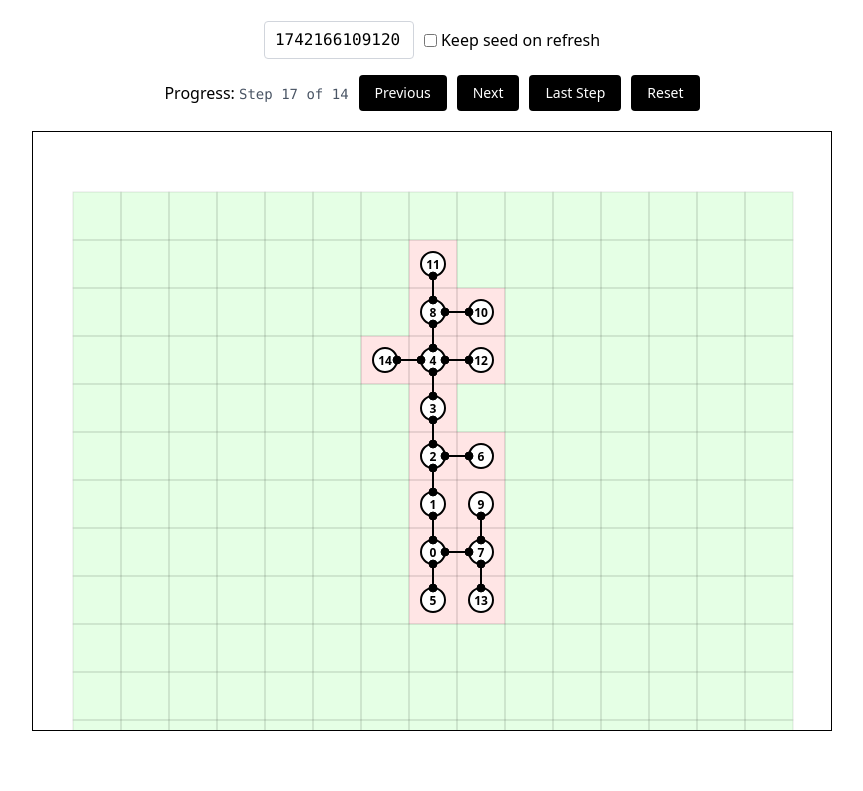
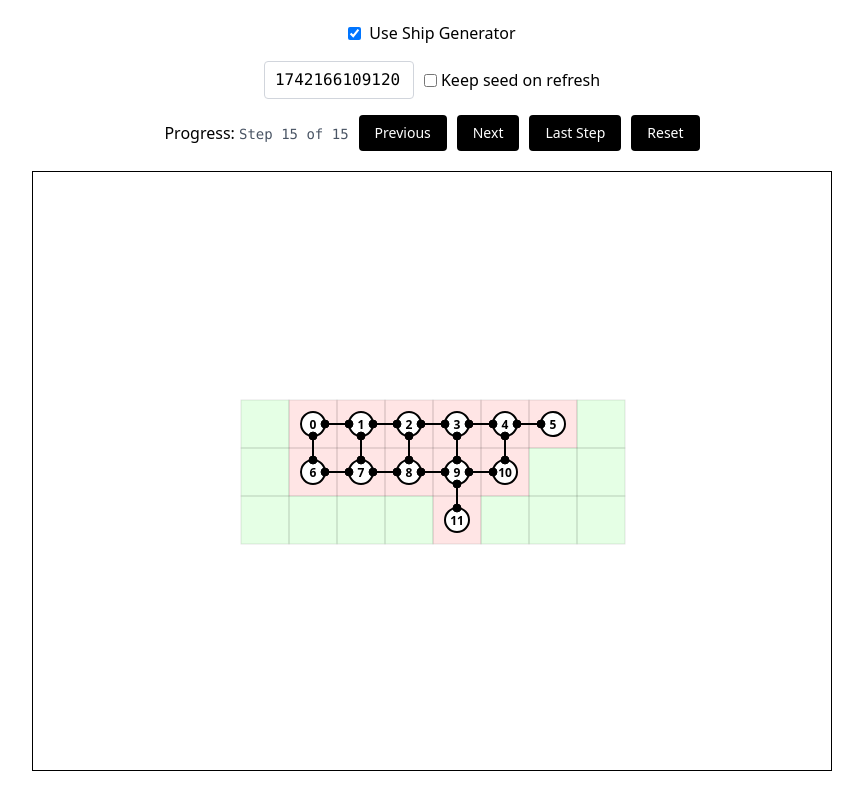
Before and after one commit to Haustgeirr/mothership-ship-gen, a website built with Vite: page index.html in a window 1280 px wide. Both pictures are taken after a click on the button "Reset". Shown: the part 55-846 px from the top of the page, without its empty margins (208-1071 px from the left). Before the commit the page ends 806 px from the top, so only its background shows below. Built offline with nearby package versions, Linux system fonts and the light colour scheme.

Commit message:
feat: added dice roll based generator

```diff
--- a/index.html
+++ b/index.html
@@ -11,7 +11,7 @@
 <body class="max-w-6xl mx-auto p-5 font-sans">
   <h1 class="text-center text-gray-800 text-2xl font-bold mb-6">MRPG Ship Generator</h1>
   <div class="mb-5 text-center">
-    <div class="mb-4">
+    <div class="controls mb-4 flex flex-col items-center justify-center">
       <div class="flex items-center justify-center gap-2.5 mt-1.5">
         <input type="number" id="seed-input" placeholder="Enter seed value"
           class="px-2.5 py-1.5 border border-gray-300 rounded font-mono w-[150px]">
--- a/src/main.ts
+++ b/src/main.ts
@@ -1,5 +1,6 @@
 import './styles.css';
 import { DungeonGenerator } from './generator';
+import { ShipGenerator } from './shipGenerator';
 import { DungeonRenderer } from './renderer';
 import type { GenerationConfig } from './types';
 import { PRNG } from './prng';
@@ -15,14 +16,24 @@ const nextButton = document.querySelector<HTMLButtonElement>('#next-step');
 const prevButton = document.querySelector<HTMLButtonElement>('#prev-step');
 const lastStepButton = document.querySelector<HTMLButtonElement>('#last-step');
 const resetButton = document.querySelector<HTMLButtonElement>('#reset');
-
-if (!svgElement) {
-  throw new Error("SVG element with id 'dungeon-svg' not found");
+// Add toggle for generator type
+const generatorToggle = document.createElement('div');
+generatorToggle.innerHTML = `
+  <label style="display: flex; align-items: center; margin-bottom: 10px;">
+    <input type="checkbox" id="ship-generator-toggle" checked>
+    <span style="margin-left: 8px;">Use Ship Generator</span>
+  </label>
+`;
+const controlsContainer = document.querySelector('.controls');
+if (controlsContainer) {
+  controlsContainer.insertBefore(generatorToggle, controlsContainer.firstChild);
 }
+const shipGeneratorToggle = document.querySelector<HTMLInputElement>('#ship-generator-toggle');
 
 // Local storage keys
 const SEED_KEY = 'dungeon-seed';
 const PERSIST_SEED_KEY = 'persist-dungeon-seed';
+const GENERATOR_TYPE_KEY = 'generator-type';
 
 // Check if we should use a persisted seed
 const shouldPersistSeed = localStorage.getItem(PERSIST_SEED_KEY) === 'true';
@@ -39,14 +50,15 @@ if (shouldPersistSeed && localStorage.getItem(SEED_KEY)) {
 } else {
   // Otherwise use the current timestamp
   // Initialize PRNG, generator and renderer
-  seed = 1738277232585;
-  // seed = 1738405946252;
-  // seed = 1738879648505; // TypeError: Cannot read properties of undefined (reading 'y')
-  // seed = 1738879581226; //  straight path solve
-  // seed = 1738879852013; //  straight path solve 2
-  // seed = 1738880047796; //  straight path solve 2
-  // seed = 1740871377536;
-  // seed = Date.now();
+  // seed = 1738277232585;
+  // seed = 1742164405073;
+  seed = Date.now();
+}
+
+// Get generator type from local storage or default to ship generator
+const useShipGenerator = localStorage.getItem(GENERATOR_TYPE_KEY) === 'ship' || true;
+if (shipGeneratorToggle) {
+  shipGeneratorToggle.checked = useShipGenerator;
 }
 
 // Initialize the PRNG with the seed
@@ -116,10 +128,10 @@ const shipTypesShipBreakers: Record<number, ShipTypeShipBreakers> = {
  * Space Encounter Table (d100)
  * Used to determine random encounters in deep space
  */
-const shipTypeTable = Dice.createOutcomeTable<ShipTypeDeadPlanet>(
+const shipTypeTable = Dice.createOutcomeTable<ShipTypeShipBreakers>(
   100,
   1,
-  shipTypesDeadPlanet
+  shipTypesShipBreakers
 );
 
 const shipStatusTable = Dice.createOutcomeTable(
@@ -372,22 +384,25 @@ const namePartCTable = Dice.createOutcomeTable(
 );
 
 
+// Function to generate a dungeon with a specific seed
+function generateDungeon(seedValue: number) {
+  // Store the seed if persistence is enabled
+  if (persistSeedCheckbox && persistSeedCheckbox.checked) {
+    localStorage.setItem(SEED_KEY, seedValue.toString());
+  }
+
+  // Save generator preference
+  if (shipGeneratorToggle) {
+    localStorage.setItem(GENERATOR_TYPE_KEY, shipGeneratorToggle.checked ? 'ship' : 'dungeon');
+  }
+
   // Roll on each table and log the results
   console.log("=== Rolling on all outcome tables ===");
 
   console.log(`${Dice.rollWithOutcome(namePartATable)} ${Dice.rollWithOutcome(namePartBTable)} ${Dice.rollWithOutcome(namePartCTable)}`);
 
   const shipType = Dice.rollWithOutcome(shipTypeTable);
-console.log(`Ship Type: ${shipType.name}`);
-
-console.log(`It has ${Dice.roll(6, 1).total + shipType.minDecks} decks`);
-
-// Generate rooms for each deck
-const numDecks = Dice.roll(shipType.maxDecks - shipType.minDecks + 1).total + shipType.minDecks - 1;
-for (let i = 0; i < numDecks; i++) {
-  const roomCount = Dice.rollFromNotation(shipType.roomsPerDeck).total;
-  console.log(`Deck ${i + 1} has ${roomCount} rooms`);
-}
+  console.log(`Ship Type: ${shipType.name} decks: ${shipType.decks}`);
 
   const shipStatus = Dice.rollWithOutcome(shipStatusTable);
   console.log(`Ship Status: ${shipStatus}`);
@@ -415,16 +430,34 @@ console.log(`Random Cargo: ${randomCargo}`);
 
   console.log("=== End of rolls ===");
 
-// Function to generate a dungeon with a specific seed
-function generateDungeon(seedValue: number) {
-  // Store the seed if persistence is enabled
-  if (persistSeedCheckbox && persistSeedCheckbox.checked) {
-    localStorage.setItem(SEED_KEY, seedValue.toString());
+  let dungeon;
+  let navigationData;
+
+  // Use the appropriate generator based on the toggle
+  if (shipGeneratorToggle && shipGeneratorToggle.checked) {
+    // Ship Generator
+    // Use the existing shipType from line 391 instead of selecting a new random one
+    console.log(`Using existing ship type: ${shipType.name} with ${shipType.decks} decks`);
+
+    // Generate the ship layout using our new generator
+    dungeon = shipGenerator.generateShipFromType(shipType);
+
+    if (shipGenerator.validateDungeon(dungeon)) {
+      console.log('Generated valid ship layout with:', {
+        rooms: dungeon.rooms.length,
+        links: dungeon.links.length,
+        shipType: shipType.name,
+        decks: shipType.decks,
+      });
+      navigationData = shipGenerator.createNavigationGrid();
+    } else {
+      console.error('Generated ship layout is not fully connected');
+      navigationData = shipGenerator.createNavigationGrid();
+      renderer.renderDebug(dungeon, navigationData);
+      return;
     }
-
-  // Initialize the PRNG with the new seed
-  new PRNG(seedValue);
-
+  } else {
+    // Dungeon Generator
     // Generate dungeon configuration using dice rolls
     const numRooms = Dice.roll(6, 4).total; // 4d6 rooms
 
@@ -442,14 +475,21 @@ function generateDungeon(seedValue: number) {
     console.log('Generating dungeon with config:', config);
 
     // Generate the dungeon
-  const dungeon = generator.generate(config);
+    dungeon = dungeonGenerator.generate(config);
 
-  if (generator.validateDungeon(dungeon)) {
+    if (dungeonGenerator.validateDungeon(dungeon)) {
       console.log('Generated valid dungeon with:', {
         rooms: dungeon.rooms.length,
         links: dungeon.links.length,
       });
-    const navigationData = generator.createNavigationGrid();
+      navigationData = dungeonGenerator.createNavigationGrid();
+    } else {
+      console.error('Generated dungeon is not fully connected');
+      navigationData = dungeonGenerator.createNavigationGrid();
+      renderer.renderDebug(dungeon, navigationData);
+      return;
+    }
+  }
 
   // Initialize the render but don't draw links yet
   renderer.initializeRender(dungeon, navigationData);
@@ -459,11 +499,6 @@ function generateDungeon(seedValue: number) {
 
   // Update step display
   updateStepDisplay();
-  } else {
-    console.error('Generated dungeon is not fully connected');
-    const navigationData = generator.createNavigationGrid();
-    renderer.renderDebug(dungeon, navigationData);
-  }
 }
 
 // Set up seed input event listener
@@ -487,8 +522,22 @@ if (seedInput) {
   });
 }
 
-const generator = new DungeonGenerator();
+// Initialize generators
+const dungeonGenerator = new DungeonGenerator();
+const shipGenerator = new ShipGenerator();
+
+if (!svgElement) {
+  throw new Error("SVG element with id 'dungeon-svg' not found");
+}
 const renderer = new DungeonRenderer(svgElement);
+
+// Add event listener for generator toggle
+if (shipGeneratorToggle) {
+  shipGeneratorToggle.addEventListener('change', () => {
+    const newSeed = parseInt(seedInput?.value || Date.now().toString(), 10);
+    generateDungeon(newSeed);
+  });
+}
 
 // Update step display
 const updateStepDisplay = () => {
--- /dev/null
+++ b/src/shipGenerator.ts
@@ -0,0 +1,411 @@
+import type {
+    DungeonGraph,
+    RoomNode,
+    RoomLink,
+    GenerationConfig,
+} from './types';
+import { Dice } from './dice';
+import type { GridCell } from './AStarGrid';
+import { DUNGEON_CONSTANTS } from './constants';
+
+/**
+ * ShipGenerator - Creates ship layouts with rooms in a grid pattern
+ * Each deck is arranged vertically, with rooms placed adjacently in a
+ * spaceship-like configuration.
+ */
+export class ShipGenerator {
+    private cellSize: number;
+    private shipWidth: number = 0;
+    private shipHeight: number = 0;
+    private graph: DungeonGraph = { rooms: [], links: [] };
+    private grid: boolean[][] = []; // true if cell is occupied
+
+    constructor() {
+        this.cellSize = DUNGEON_CONSTANTS.CELL_SIZE;
+    }
+
+    /**
+     * Creates a room at the specified grid coordinates
+     */
+    private createRoom(id: number, x: number, y: number): RoomNode {
+        return {
+            id: id,
+            x: x * this.cellSize,
+            y: y * this.cellSize,
+            name: `Room ${id}`,
+        };
+    }
+
+    /**
+     * Checks if a grid position is occupied
+     */
+    private isPositionOccupied(x: number, y: number): boolean {
+        // Check if position is out of bounds
+        if (x < 0 || x >= this.shipWidth || y < 0 || y >= this.shipHeight) {
+            return true;
+        }
+
+        return this.grid[y][x];
+    }
+
+    /**
+     * Creates a link between two rooms
+     */
+    private createLink(
+        source: RoomNode,
+        target: RoomNode,
+        type: 'door' | 'secondary'
+    ): RoomLink {
+        return { source, target, type };
+    }
+
+    /**
+     * Gets valid adjacent positions (up, down, left, right) for a room
+     */
+    private getValidAdjacentPositions(x: number, y: number): { x: number, y: number }[] {
+        const directions = [
+            { x: 0, y: -1 }, // North
+            { x: 0, y: 1 },  // South
+            { x: 1, y: 0 },  // East
+            { x: -1, y: 0 }, // West
+        ];
+
+        return directions
+            .map(dir => ({ x: x + dir.x, y: y + dir.y }))
+            .filter(pos => !this.isPositionOccupied(pos.x, pos.y));
+    }
+
+    /**
+     * Generates a ship layout based on configuration
+     */
+    generate(config: GenerationConfig): DungeonGraph {
+        const {
+            numRooms,
+            dungeonWidth,
+            dungeonHeight,
+            minSecondaryLinks = 1,
+            maxSecondaryLinks = Math.ceil(numRooms * 0.3),
+            numDecks = 1,
+            roomsPerDeck = 0,
+            roomsPerDeckArray = [],
+        } = config;
+
+        // Store ship dimensions
+        this.shipWidth = Math.ceil(dungeonWidth / this.cellSize);
+        this.shipHeight = Math.ceil(dungeonHeight / this.cellSize);
+
+        // Initialize grid with all cells unoccupied
+        this.grid = Array(this.shipHeight)
+            .fill(null)
+            .map(() => Array(this.shipWidth).fill(false));
+
+        this.graph = {
+            rooms: [],
+            links: [],
+        };
+
+        let roomId = 0;
+
+        // If we want a structured ship with multiple rooms per deck
+        if (numDecks > 0 && (roomsPerDeck > 0 || roomsPerDeckArray.length > 0)) {
+            // Create a structured layout with multiple rooms per deck
+            // Create deck by deck
+
+            // Define a central "spine" position that will be consistent across all decks
+            const spineX = Math.floor(this.shipWidth / 2);
+
+            for (let deck = 0; deck < numDecks; deck++) {
+                const deckY = deck; // Start at y=0 (no bridge at the top)
+
+                // Get number of rooms for this deck - either from array or use default
+                const roomsThisDeck = roomsPerDeckArray[deck] !== undefined
+                    ? roomsPerDeckArray[deck]
+                    : Math.min(roomsPerDeck, this.shipWidth - 2); // Make sure rooms fit in width
+
+                // We'll place rooms around the spine position, with at least one room
+                // guaranteed to be at or adjacent to the spine
+
+                // Calculate room placement to ensure we have a balanced distribution with the spine
+                let leftRooms = Math.floor((roomsThisDeck - 1) / 2);  // Rooms to the left of spine
+                let rightRooms = roomsThisDeck - 1 - leftRooms;       // Rooms to the right of spine
+
+                // Add some randomness - shift the balance sometimes
+                if (roomsThisDeck > 2 && Dice.d(100) > 50) {
+                    // Randomly shift the balance, making one side heavier than the other
+                    const maxShift = Math.min(leftRooms, rightRooms);
+                    const shift = maxShift > 0 ? Dice.d(maxShift) : 0;
+
+                    if (Dice.d(2) === 1) {
+                        // Shift to the left
+                        leftRooms += shift;
+                        rightRooms -= shift;
+                    } else {
+                        // Shift to the right
+                        leftRooms -= shift;
+                        rightRooms += shift;
+                    }
+                }
+
+                // Start position is spine minus the number of rooms to the left
+                const startX = Math.max(1, spineX - leftRooms);
+                let endX = startX + roomsThisDeck - 1;
+
+                // Verify we're not going out of bounds
+                let finalStartX = startX;
+                if (endX >= this.shipWidth) {
+                    // If we are, adjust the startX to make sure all rooms fit
+                    finalStartX = Math.max(1, this.shipWidth - roomsThisDeck);
+                    endX = finalStartX + roomsThisDeck - 1;
+                }
+
+                // Place rooms side by side on this deck
+                for (let i = 0; i < roomsThisDeck; i++) {
+                    const roomX = finalStartX + i;
+
+                    // Skip if position is already occupied or out of bounds
+                    if (this.isPositionOccupied(roomX, deckY)) continue;
+
+                    // Create the room
+                    const newRoom = this.createRoom(roomId++, roomX, deckY);
+                    this.graph.rooms.push(newRoom);
+                    this.grid[deckY][roomX] = true;
+
+                    // Connect to room to the left if it exists
+                    if (i > 0) {
+                        const leftRoom = this.graph.rooms.find(r =>
+                            Math.floor(r.x / this.cellSize) === roomX - 1 &&
+                            Math.floor(r.y / this.cellSize) === deckY
+                        );
+                        if (leftRoom) {
+                            this.graph.links.push(this.createLink(leftRoom, newRoom, 'door'));
+                        }
+                    }
+
+                    // Connect to room on the deck above if it exists
+                    if (deck > 0) {
+                        // First try to connect to the room directly above
+                        const roomsAbove = this.graph.rooms.filter(r =>
+                            Math.floor(r.x / this.cellSize) === roomX &&
+                            Math.floor(r.y / this.cellSize) === deckY - 1
+                        );
+
+                        if (roomsAbove.length > 0) {
+                            // Connect to the room directly above
+                            this.graph.links.push(this.createLink(roomsAbove[0], newRoom, 'door'));
+                        }
+                        // If this is the room at or near the spine position, ensure vertical connectivity
+                        else if (Math.abs(roomX - spineX) <= 1) {
+                            // Find rooms on the deck above, preferring ones near the spine
+                            const centralRoomsAbove = this.graph.rooms.filter(r =>
+                                Math.floor(r.y / this.cellSize) === deckY - 1
+                            ).sort((a, b) => {
+                                // Sort by distance to the spine
+                                const distA = Math.abs(Math.floor(a.x / this.cellSize) - spineX);
+                                const distB = Math.abs(Math.floor(b.x / this.cellSize) - spineX);
+                                return distA - distB;
+                            });
+
+                            if (centralRoomsAbove.length > 0) {
+                                // Connect to the room closest to the spine on the deck above
+                                this.graph.links.push(this.createLink(centralRoomsAbove[0], newRoom, 'door'));
+                            }
+                        }
+                    }
+                }
+            }
+        } else {
+            // Use the original algorithm if numDecks and roomsPerDeck aren't specified
+            // ... [existing code]
+        }
+
+        // Add secondary links (between rooms that aren't already connected)
+        const numSecondaryLinks =
+            minSecondaryLinks + Dice.d(maxSecondaryLinks - minSecondaryLinks + 1) - 1;
+
+        // Add secondary links between rooms that are adjacent but not connected
+        for (let i = 0; i < numSecondaryLinks && i < this.graph.rooms.length * 2; i++) {
+            const room1 = this.graph.rooms[Dice.d(this.graph.rooms.length) - 1];
+
+            // Get grid coordinates of the room
+            const room1X = Math.floor(room1.x / this.cellSize);
+            const room1Y = Math.floor(room1.y / this.cellSize);
+
+            // Find adjacent rooms by grid position
+            const adjacentRooms = this.graph.rooms.filter(room => {
+                const roomX = Math.floor(room.x / this.cellSize);
+                const roomY = Math.floor(room.y / this.cellSize);
+
+                // Check if adjacent (not diagonal)
+                return (
+                    room.id !== room1.id &&
+                    ((Math.abs(roomX - room1X) === 1 && roomY === room1Y) ||
+                        (Math.abs(roomY - room1Y) === 1 && roomX === room1X))
+                );
+            });
+
+            if (adjacentRooms.length > 0) {
+                const room2 = adjacentRooms[Dice.d(adjacentRooms.length) - 1];
+
+                // Check if they're already connected
+                const alreadyConnected = this.graph.links.some(
+                    link =>
+                        (link.source.id === room1.id && link.target.id === room2.id) ||
+                        (link.source.id === room2.id && link.target.id === room1.id)
+                );
+
+                if (!alreadyConnected) {
+                    this.graph.links.push(this.createLink(room1, room2, 'secondary'));
+                }
+            }
+        }
+
+        return this.graph;
+    }
+
+    /**
+     * Validates that all rooms in the ship are connected
+     */
+    validateDungeon(dungeon: DungeonGraph): boolean {
+        // Simple validation to ensure all rooms are connected
+        const visited = new Set<number>();
+        const stack = [dungeon.rooms[0]];
+
+        while (stack.length > 0) {
+            const current = stack.pop()!;
+            visited.add(current.id);
+
+            // Find all connected rooms through links
+            dungeon.links.forEach((link) => {
+                if (link.source.id === current.id && !visited.has(link.target.id)) {
+                    stack.push(link.target);
+                } else if (
+                    link.target.id === current.id &&
+                    !visited.has(link.source.id)
+                ) {
+                    stack.push(link.source);
+                }
+            });
+        }
+
+        return visited.size === dungeon.rooms.length;
+    }
+
+    /**
+     * Creates a navigation grid for pathfinding
+     */
+    public createNavigationGrid(): { grid: GridCell[][]; cellSize: number } {
+        const width = this.shipWidth;
+        const height = this.shipHeight;
+
+        // Initialize grid with all cells walkable (empty space is walkable)
+        const grid: GridCell[][] = Array(height)
+            .fill(null)
+            .map(() =>
+                Array(width)
+                    .fill(null)
+                    .map(() => ({ walkable: true }))
+            );
+
+        // Mark room cells as non-walkable (rooms block movement)
+        for (const room of this.graph.rooms) {
+            const gridX = Math.floor(room.x / this.cellSize);
+            const gridY = Math.floor(room.y / this.cellSize);
+            grid[gridY][gridX].walkable = false;
+        }
+
+        // Mark corridors between rooms as non-walkable
+        for (const link of this.graph.links) {
+            const startX = Math.floor(link.source.x / this.cellSize);
+            const startY = Math.floor(link.source.y / this.cellSize);
+            const endX = Math.floor(link.target.x / this.cellSize);
+            const endY = Math.floor(link.target.y / this.cellSize);
+
+            // Mark cells between rooms as non-walkable
+            if (startX === endX) {
+                // Vertical corridor
+                const minY = Math.min(startY, endY);
+                const maxY = Math.max(startY, endY);
+                for (let y = minY; y <= maxY; y++) {
+                    grid[y][startX].walkable = false;
+                }
+            } else if (startY === endY) {
+                // Horizontal corridor
+                const minX = Math.min(startX, endX);
+                const maxX = Math.max(startX, endX);
+                for (let x = minX; x <= maxX; x++) {
+                    grid[startY][x].walkable = false;
+                }
+            }
+        }
+
+        return { grid, cellSize: this.cellSize };
+    }
+
+    /**
+     * Generates a ship based on the ShipBreakers ship type.
+     * Uses the dice notation from the ship type to determine number of decks
+     * and generates rooms for each deck.
+     */
+    generateShipFromType(shipType: { name: string; decks: string }, config: Partial<GenerationConfig> = {}): DungeonGraph {
+        // Roll for number of decks
+        const numDecks = Dice.rollFromNotation(shipType.decks).total;
+
+        // Default rooms per deck is 1
+        const defaultRoomsPerDeck = 1;
+
+        // Enable randomized rooms per deck by default unless explicitly disabled
+        const shouldRandomize = config.randomizeRoomsPerDeck !== false;
+
+        // Create an array of random room counts per deck
+        const roomsPerDeckArray = [];
+        let totalRooms = 0;
+
+        // If varied rooms per deck is enabled and not specified in config
+        if (!config.roomsPerDeckArray) {
+            for (let i = 0; i < numDecks; i++) {
+                // Generate a random number of rooms for this deck (1-6 now instead of 1-3)
+                const roomsForThisDeck = shouldRandomize
+                    ? Dice.d(6) // Random 1-6 rooms per deck
+                    : (config.roomsPerDeck || defaultRoomsPerDeck);
+
+                roomsPerDeckArray.push(roomsForThisDeck);
+                totalRooms += roomsForThisDeck;
+            }
+        } else if (config.roomsPerDeckArray) {
+            // Use the provided array
+            totalRooms = config.roomsPerDeckArray.reduce((sum: number, count: number) => sum + count, 0);
+        } else {
+            // Fixed number of rooms per deck
+            totalRooms = numDecks * (config.roomsPerDeck || defaultRoomsPerDeck);
+        }
+
+        const roomCountDescription = shouldRandomize
+            ? `random (1-6) ${roomsPerDeckArray.join(', ')} rooms per deck`
+            : `${config.roomsPerDeck || defaultRoomsPerDeck} room(s) per deck`;
+
+        console.log(`Generating ship with ${numDecks} decks, ${roomCountDescription} (${totalRooms} total rooms)`);
+
+        // Determine ship width - should be wider than tall
+        // Find maximum rooms in any deck to determine width
+        const maxRoomsInAnyDeck = roomsPerDeckArray.length > 0
+            ? Math.max(...roomsPerDeckArray, config.roomsPerDeck || defaultRoomsPerDeck)
+            : (config.roomsPerDeck || defaultRoomsPerDeck);
+
+        const baseWidth = Math.max(3, maxRoomsInAnyDeck + 2); // Just enough width plus buffer
+
+        const completeConfig: GenerationConfig = {
+            numRooms: totalRooms,
+            dungeonWidth: baseWidth * this.cellSize,
+            dungeonHeight: numDecks * this.cellSize, // Height based on number of decks
+            numDecks,
+            roomsPerDeck: config.roomsPerDeck || defaultRoomsPerDeck,
+            roomsPerDeckArray: config.roomsPerDeckArray || roomsPerDeckArray,
+            randomizeRoomsPerDeck: shouldRandomize,
+            minSecondaryLinks: 1,
+            maxSecondaryLinks: Math.ceil(totalRooms * 0.3),
+            ...config
+        };
+
+        return this.generate(completeConfig);
+    }
+}
--- a/src/types.ts
+++ b/src/types.ts
@@ -28,6 +28,10 @@ export interface GenerationConfig {
   minSecondaryLinks?: number;
   maxSecondaryLinks?: number;
   cellSize?: number;
+  numDecks?: number;
+  roomsPerDeck?: number;
+  roomsPerDeckArray?: number[];
+  randomizeRoomsPerDeck?: boolean;
 }
 
 export interface NavigationGridData {
```
Lines whose indentation alone changed are shown as unchanged.
